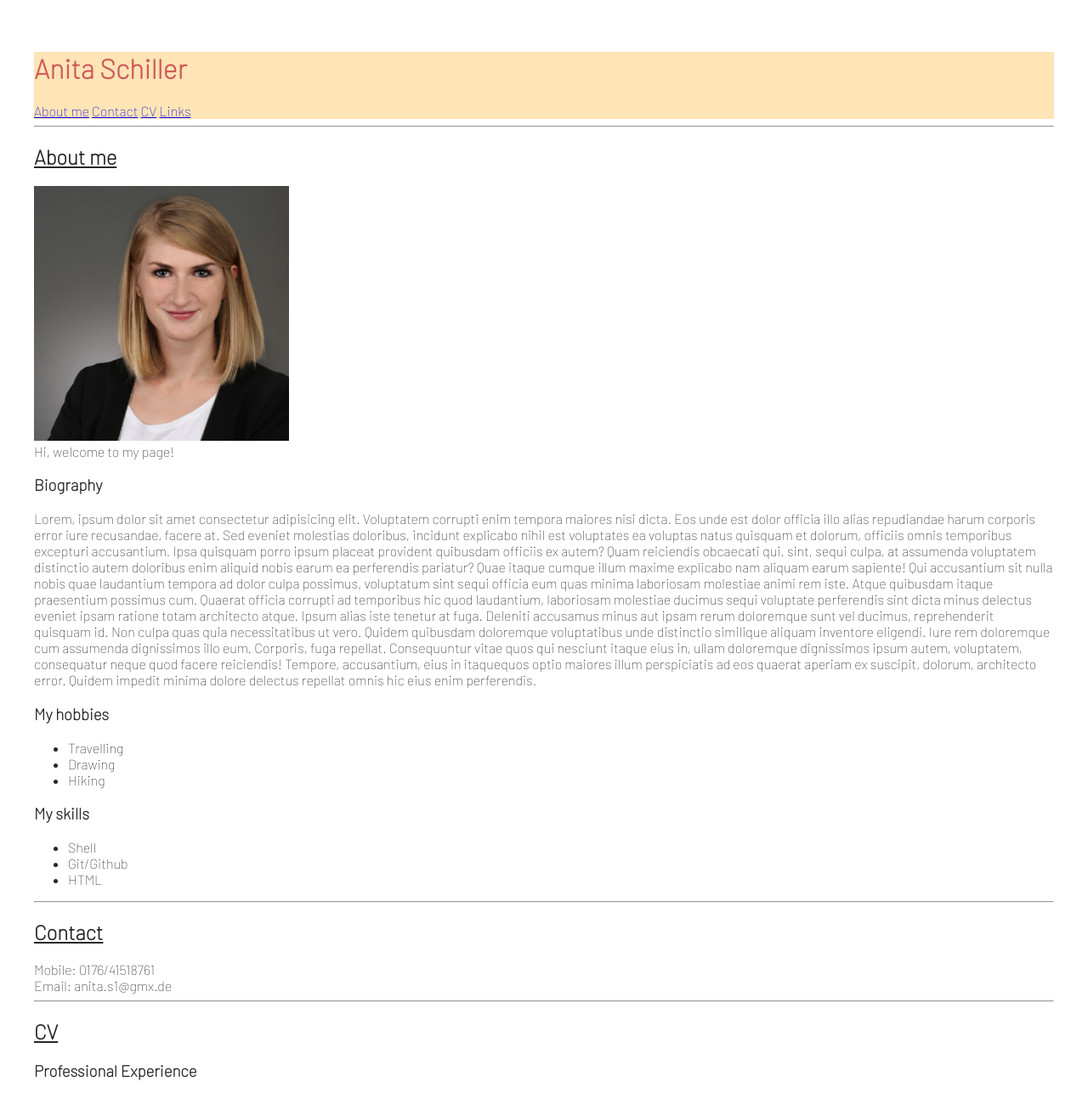
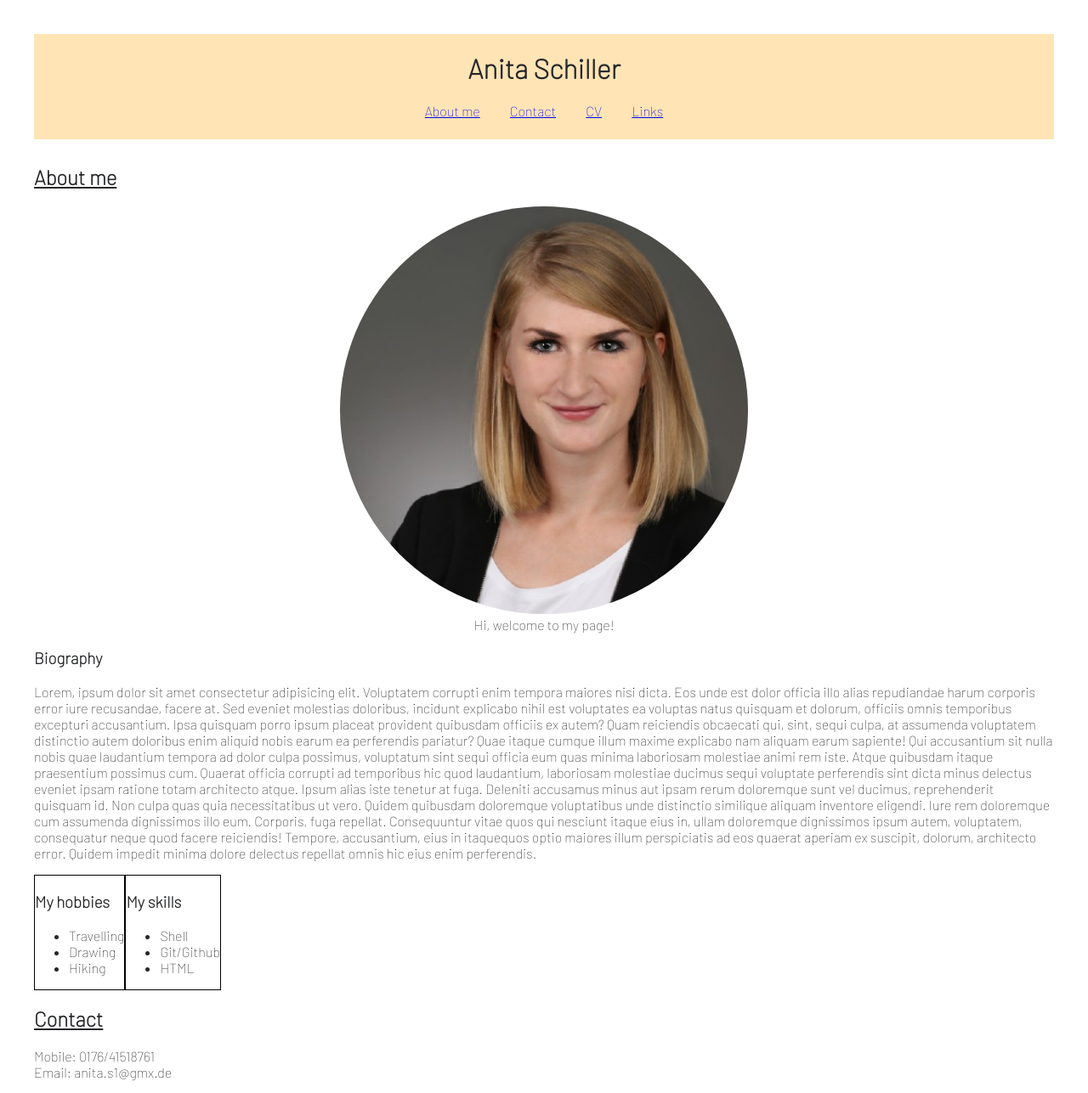
Before and after one commit to anitaschiller/personal-website, a plain HTML site: page index.html in a window 1280 px wide. Shown: the top 1287 px of the page at 85% size. Drawn offline with Linux system fonts and the light colour scheme.

Commit message:
Added grid and flexbox

```diff
--- a/index.html
+++ b/index.html
@@ -8,8 +8,8 @@
     <link rel="preconnect" href="https://fonts.gstatic.com">
     <link href="https://fonts.googleapis.com/css2?family=Barlow+Condensed&family=Barlow:wght@100&display=swap" rel="stylesheet">
 </head>
-<body>
-    <header>
+<body class="body-container">
+    <header class="body-item1">
         <h1>Anita Schiller</h1>
         <nav>
                 <a href="#aboutme" class="nav">About me</a>
@@ -19,16 +19,14 @@
         </nav>
     </header>
 
-    <hr>
+    <main class="body-item2 main-container">
 
-    <main>
-        <section id="aboutme">
+        <section id="aboutme" class="aboutme">
             <h2>About me</h2>
-
-
-            <img src="images/anita-schiller.jpg" alt="Portrait Anita Schiller" width=300px>
+            <div class="portrait">
+                <img src="images/anita-schiller.jpg" alt="Portrait Anita Schiller" width=300px class="rund">
                 <figcaption>Hi, welcome to my page!</figcaption>
-
+            </div>
 
             <h3>Biography</h3>
             <p>Lorem, ipsum dolor sit amet consectetur adipisicing elit. Voluptatem corrupti enim tempora maiores nisi dicta. Eos unde est dolor officia illo alias repudiandae harum corporis error iure recusandae, facere at.
@@ -39,36 +37,41 @@
                 Deleniti accusamus minus aut ipsam rerum doloremque sunt vel ducimus, reprehenderit quisquam id. Non culpa quas quia necessitatibus ut vero. Quidem quibusdam doloremque voluptatibus unde distinctio similique aliquam inventore eligendi.
                 Iure rem doloremque cum assumenda dignissimos illo eum. Corporis, fuga repellat. Consequuntur vitae quos qui nesciunt itaque eius in, ullam doloremque dignissimos ipsum autem, voluptatem, consequatur neque quod facere reiciendis!
                 Tempore, accusantium, eius in itaquequos optio maiores illum perspiciatis ad eos quaerat aperiam ex suscipit, dolorum, architecto error. Quidem impedit minima dolore delectus repellat omnis hic eius enim perferendis.</p>
+        </section>
 
+
+        <section id="hobbies-skills" class="hobbies-skills">
+                <div class="hobbies">
                     <h3>My hobbies</h3>
                         <ul>
                             <li>Travelling</li>
                             <li>Drawing</li>
                             <li>Hiking</li>
                         </ul>
+                </div>
 
+                <div class="skills">
                     <h3>My skills</h3>
                         <ul>
                             <li>Shell</li>
                             <li>Git/Github</li>
                             <li>HTML</li>
                         </ul>
-
+                </div>
         </section>
 
-        <hr>
-
-        <section id="contact">
+        <section id="contact" class="main-contact">
             <h2>Contact</h2>
             <div>Mobile: 0176/41518761</div>
             <div>Email: anita.s1@gmx.de</div>
         </section>
 
-        <hr>
 
         <!--LEBENSLAUF-->
-        <section id="cv">
+        <section id="cv" class="main-cv">
             <h2>CV</h2>
+
+            <!--
 
             <h3>Professional Experience</h3>
                 <table>
@@ -129,11 +132,10 @@
                         </td>
                     </tr>
                 </table>
-
-            </table>
         </section>
 
-        <hr>
+    -->
+
 
         <section id="links">
             <h2>Links</h2>
@@ -158,9 +160,7 @@
         </section>
     </main>
 
-        <hr>
-
-    <footer>
+    <footer class="body-item3">
         <p>
         &copy;2020 Anita Schiller
         </p>
--- a/styles.css
+++ b/styles.css
@@ -6,20 +6,41 @@ body {
     font-family: 'Barlow', sans-serif;
     padding: 2rem;
     color: #262729;
+    display: grid;
+    grid-gap: 10px;
+    grid-template-rows: 1fr auto 0.5fr;
 }
 
 header {
     background-color: moccasin;
+    text-align: center;
+    padding-bottom: 1.5rem;
 }
 
 .nav {
-    color:
+    padding: 1rem;
 }
 
+h1 {
+    font-style: bold;
+    font-weight: 800;
+}
 
-h1 {
-    color: indianred;
+.portrait {
+    text-align: center;
 }
+
+img {
+    width: 40%;
+    height: auto;
+}
+
+.rund {
+    border-radius: 100%;
+    -webkit-border-radius: 100%;
+    -moz-border-radius: 100%;
+    }
+
 
 h2 {
     text-decoration: underline;
@@ -52,12 +73,25 @@ th.company {
 
 .linkcontainer {
     display: flex;
-    justify-content: center;
+    justify-content: space-around;
 }
 
 .linkcontainer_item {
     border: solid 1px black;
     padding: 1rem;
     text-align: center;
-    width: 300px;
 }
+
+.hobbies-skills {
+    display: flex;
+    justify-content: flex-start;
+}
+
+.hobbies {
+    border: solid 1px black;
+    padding: auto;
+}
+
+.skills {
+    border: solid 1px black;
+}
```
Lines whose indentation alone changed are shown as unchanged.
